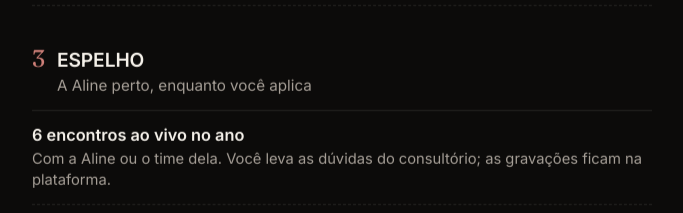
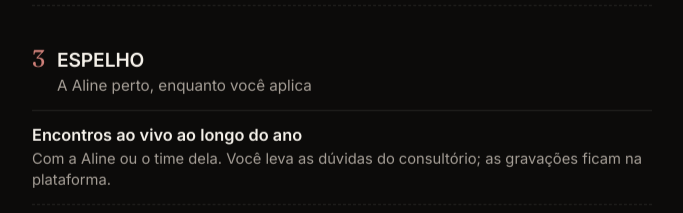
Before and after one commit to mateusferrao/LB-Plataforma-Aline-Lancamento, a Next.js app: page /academy in a window 1280 px wide. Shown: the part 3480-3693 px from the top of the page, without its empty margins (298-981 px from the left). Built offline with nearby package versions, Linux system fonts and the light colour scheme; no server answers.

Commit message:
Academy: encontros ao vivo sem número fixo ("ao longo do ano")
Co-Authored-By: Claude Opus 5.5 <noreply@anthropic.com>
Claude-Session: https://claude.ai/code/session_01WPUMeavyQNj8nGDqq9EBnH

```diff
--- a/app/academy/anatomia/obrigado/page.tsx
+++ b/app/academy/anatomia/obrigado/page.tsx
@@ -41,7 +41,7 @@ const PASSOS = [
 const A_MAIS = [
   "Mais de 70 aulas de toxina, preenchimento e bioestimuladores",
   "A Consulta que Vende e as ferramentas prontas",
-  "6 encontros ao vivo no ano e uma aula de casos com a Aline",
+  "Encontros ao vivo ao longo do ano e uma aula de casos com a Aline",
   `${ACADEMY.mesesAcesso} meses de acesso, em vez de ${ANATOMIA.mesesAcesso}`,
 ] as const;
 
--- a/app/academy/page.tsx
+++ b/app/academy/page.tsx
@@ -6,11 +6,11 @@ import { AcademyPage } from "@/components/academy/AcademyPage";
 export const metadata: Metadata = {
   title: "Filgueiras Academy · Consulta, Agulha e Espelho · Dra. Aline Filgueiras",
   description:
-    "Você não estudou tanto pra continuar insegura na agulha e com a agenda parada. O novo curso online de Fresh Frozen e dissecção, mais de 70 aulas práticas e a Consulta que Vende, com 6 encontros ao vivo no ano.",
+    "Você não estudou tanto pra continuar insegura na agulha e com a agenda parada. O novo curso online de Fresh Frozen e dissecção, mais de 70 aulas práticas e a Consulta que Vende, com encontros ao vivo ao longo do ano.",
   openGraph: {
     title: "Filgueiras Academy · Consulta, Agulha e Espelho",
     description:
-      "Novo: curso online de Fresh Frozen + dissecção, incluído. Mais de 70 aulas práticas, a Consulta que Vende e 6 encontros ao vivo no ano.",
+      "Novo: curso online de Fresh Frozen + dissecção, incluído. Mais de 70 aulas práticas, a Consulta que Vende e encontros ao vivo ao longo do ano.",
     locale: "pt_BR",
     type: "website",
   },
--- a/components/academy/sections/Faq.tsx
+++ b/components/academy/sections/Faq.tsx
@@ -21,7 +21,7 @@ const COMUNS: Item[] = [
   },
   {
     q: "Como funcionam os encontros ao vivo?",
-    a: "São 6 no ano, online, com a Aline ou com o time dela. As gravações ficam na plataforma. E tem uma aula ao vivo com a Aline pra discussão de casos.",
+    a: "São vários ao longo do ano, online, com a Aline ou com o time dela. As gravações ficam na plataforma. E tem uma aula ao vivo com a Aline pra discussão de casos.",
   },
   {
     q: "Como pago e como recebo o acesso?",
--- a/components/academy/sections/FinalCta.tsx
+++ b/components/academy/sections/FinalCta.tsx
@@ -6,7 +6,7 @@ import { ACADEMY, BONUS_10_ESGOTADO, GARANTIA_ACADEMY, SALA } from "@/lib/oferta
 
 // Fechamento: a cena resolvida, o resumo da oferta numa frase, botão e P.S.
 const RESUMO =
-  "Anatomia em fresh frozen e mais de 70 aulas de técnica pra mão firme. A Consulta que Vende e 6 encontros ao vivo no ano pra paciente fechar com você.";
+  "Anatomia em fresh frozen e mais de 70 aulas de técnica pra mão firme. A Consulta que Vende e encontros ao vivo ao longo do ano pra paciente fechar com você.";
 
 const PS_GARANTIA = `Você tem ${GARANTIA_ACADEMY.prazoCondicionalDias} dias pra testar. Se assistir ao módulo de anatomia e a mão não ficar mais segura, a gente devolve.`;
 
--- a/components/academy/sections/Recebe.tsx
+++ b/components/academy/sections/Recebe.tsx
@@ -43,7 +43,7 @@ const TRILHAS: { nome: string; titulo: string; cursos: Curso[] }[] = [
     nome: "Espelho",
     titulo: "A Aline perto, enquanto você aplica",
     cursos: [
-      { t: "6 encontros ao vivo no ano", d: "Com a Aline ou o time dela. Você leva as dúvidas do consultório; as gravações ficam na plataforma." },
+      { t: "Encontros ao vivo ao longo do ano", d: "Com a Aline ou o time dela. Você leva as dúvidas do consultório; as gravações ficam na plataforma." },
       { t: "1 aula ao vivo de casos com a Aline", d: "Pra ver como ela pensa a conduta, caso a caso." },
       { t: "Preferência nos cursos presenciais", d: "Pra garantir a vaga quando quiser o hands-on." },
     ],
--- a/lib/ofertaAcademy.ts
+++ b/lib/ofertaAcademy.ts
@@ -104,7 +104,7 @@ export const PILHA_ACADEMY: readonly Item[] = [
     detalhe: "Aulas do escritório Juk Cattani Advogados Associados. Pra atender com mais tranquilidade.",
   },
   {
-    nome: "6 encontros ao vivo no ano",
+    nome: "Encontros ao vivo ao longo do ano",
     detalhe: "Você leva as dúvidas do consultório e sai com a resposta. Com a Aline ou o time dela.",
     valor: 5000,
   },
@@ -241,7 +241,7 @@ export const EXALUNAS = {
 
 export const RENOVACAO_EXALUNAS: Item = {
   nome: `Sua volta à Filgueiras Academy · ${ACADEMY.mesesAcesso} meses`,
-  detalhe: "As mais de 70 aulas de técnica, a Consulta que Vende, o material de apoio e os 6 encontros ao vivo no ano.",
+  detalhe: "As mais de 70 aulas de técnica, a Consulta que Vende, o material de apoio e os encontros ao vivo ao longo do ano.",
   valor: PRECO,
 };
 export const ANATOMIA_EXALUNAS: Item = {
```
